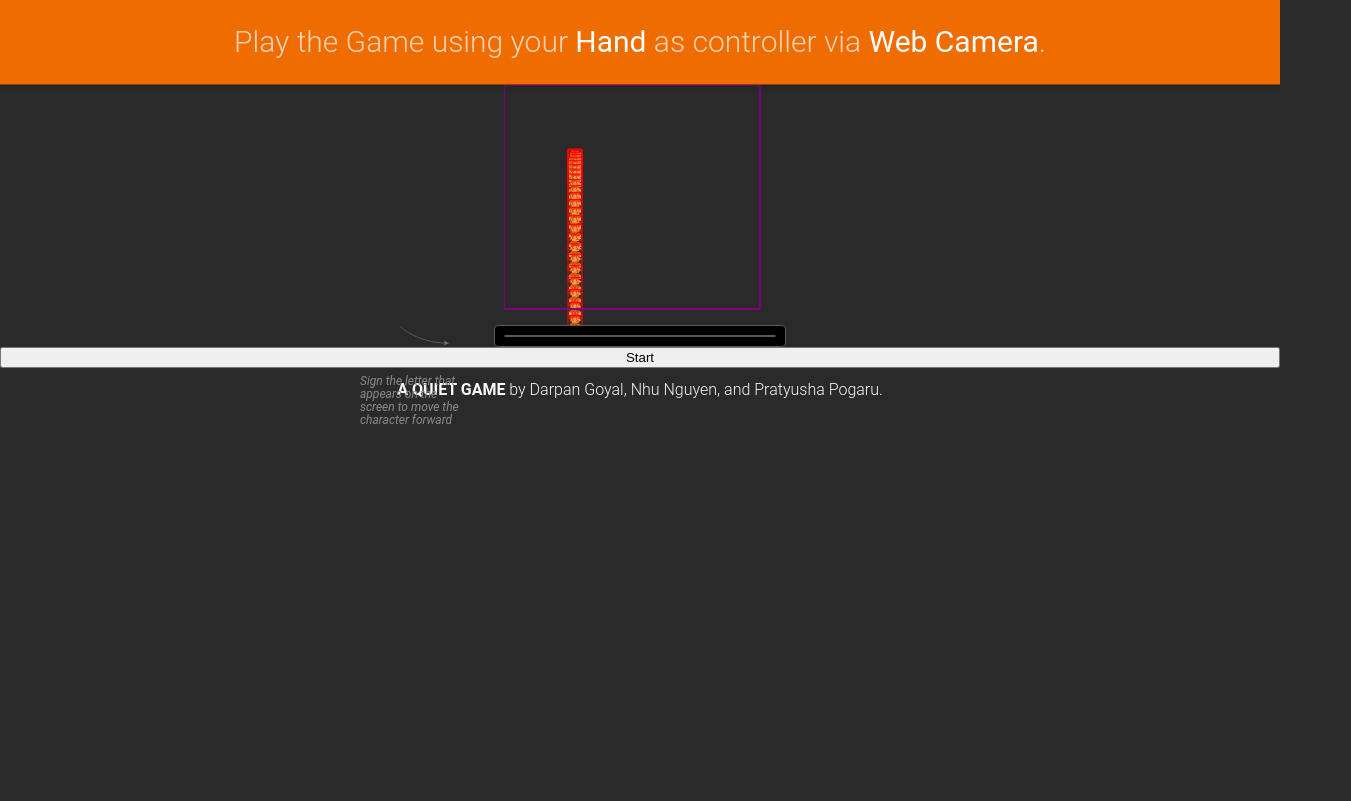
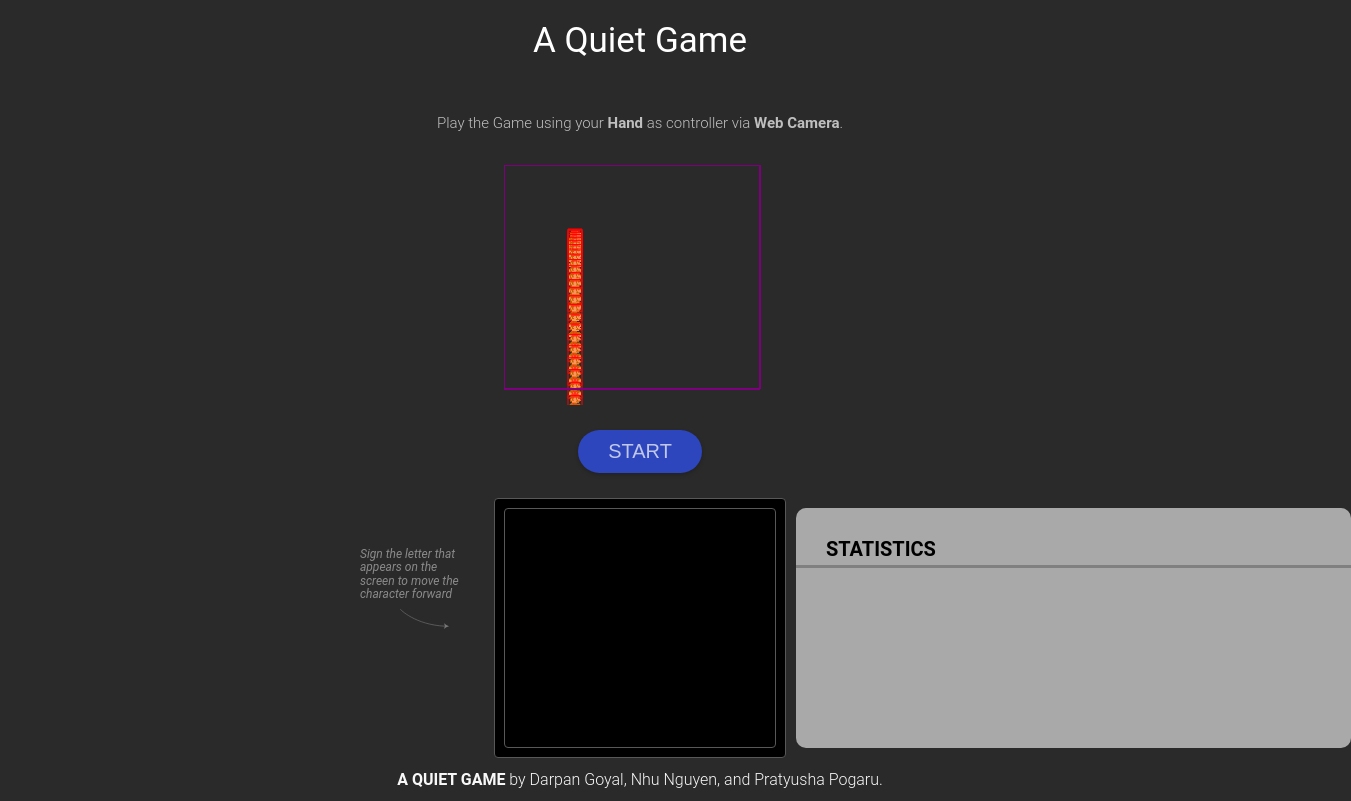
Before and after one commit to nhunguyennp/CS160-quiet-game, a website with bundled scripts: page public/index.html in a window 1280 px wide. Shown: the whole page, 1351 px wide, since content can reach past the window. Built offline with nearby package versions, Linux system fonts and the light colour scheme; no server answers.

Commit message:
added buttons, fixed ui

```diff
--- a/public/index.html
+++ b/public/index.html
@@ -19,8 +19,12 @@
 <body>
 
 	<header>
+    <b>A Quiet Game</b> <br/>
+  </header>
+  <h2>
     Play the Game using your <b>Hand</b> as controller via <b>Web Camera</b>.
-  	</header>
+  </h2>
+
 
   	<div id="no-webcam">
       No webcam found. <br/>
@@ -28,6 +32,8 @@
     </div>
 
    	<canvas id="screen" width="272" height="240"></canvas>
+
+    <button id="start-button" onClick="init()">START</button>
 
    	<div class="panel-row panel-row-top">
       <div class="panel-cell panel-cell-left panel-cell-fill">
@@ -42,18 +48,25 @@
       <div class="panel-cell panel-cell-center">
    	 	<div class="webcam-box-outer">
           <div class="webcam-box-inner">
-			<!-- <video id="video" autoplay playsinline muted width="272" height="240"></video> -->
-              <div id="webcam-container"></div>
+              <div id="webcam-container">
+              </div>
 			   </div>
 		  </div>
     </div>
 
+
         <div class="panel-cell panel-cell-right panel-cell-fill">
-        </div><!-- ./panel-cell -->
+          <div class="panel-cell-inner">
+            <div class="line"></div>
+            <p class="statistics-text">STATISTICS</p>
+            <div id="label-container"></div>
+          </div>
+        </div>
+
     </div>
-    <div id="label-container"></div>
 
-    <button id="start-button" onClick="init()">Start</button>
+
+
 
     <p id="copyright"><b>A QUIET GAME</b> by Darpan Goyal, Nhu Nguyen, and Pratyusha Pogaru.</p>
 
--- a/public/js/main.js
+++ b/public/js/main.js
@@ -9,10 +9,11 @@ import Queue from './Queue.js';
 
 const canvas = document.getElementById('screen');
 const context = canvas.getContext('2d');
+const canPredict = true;
 
 let model, webcam, labelContainer, maxPredictions;
 const webcamElement = document.getElementById('webcam');
-const URL = "https://teachablemachine.withgoogle.com/models/9neG499OG/";
+const URL = "https://teachablemachine.withgoogle.com/models/VSYRicuFy/";
 
 
 // Promize.all to loadBackgroundSprites() and loadLevel()
@@ -37,9 +38,9 @@ Promise.all([
         const input = setupKeyboard(mario);
 
         console.log(queue.printQueue());
-        const inputLetter = setupAlphabetKeyboard(queue, mario);
+        //const inputLetter = setupAlphabetKeyboard(queue, mario);
 
-            inputLetter.listenTo(window);
+            //inputLetter.listenTo(window);
             input.listenTo(window);
 
         const timer = new Timer(1/60);
@@ -53,15 +54,15 @@ Promise.all([
                 }
                 level.comp.draw(context, camera);
         }
-        var video = document.querySelector('#video');
-        if(navigator.mediaDevices.getUserMedia) {
-        navigator.mediaDevices.getUserMedia({ video: true }).then(function(stream) {
-        video.srcObject = stream;
-        })
-        .catch(function (error) {
-            console.log("Webcam went wrong");
-        });
-    }
+    //     var video = document.querySelector('#video');
+    //     if(navigator.mediaDevices.getUserMedia) {
+    //     navigator.mediaDevices.getUserMedia({ video: true }).then(function(stream) {
+    //     video.srcObject = stream;
+    //     })
+    //     .catch(function (error) {
+    //         console.log("Webcam went wrong");
+    //     });
+    // }
         timer.start();
 
         window.init = async function init()
@@ -99,12 +100,23 @@ Promise.all([
 
         window.predict = async function predict()
         {
-            const prediction = await model.predict(webcam.canvas);
-            for (let i = 0; i < maxPredictions; i++)
+            const predictions = await model.predictTopK(webcam.canvas, 4);
+            //console.log(predictions);
+            for (let i = 0; i < 4; i++)
             {
-                const classPrediction = prediction[i].className + ": " + prediction[i].probability.toFixed(2);
+
+                const classPrediction = predictions[i].className + ": " + predictions[i].probability.toFixed(2);
+                if (predictions[0].className == queue.front() && predictions[0].probability.toFixed(2) >= 0.65)
+                {
+                    //console.log(predictions[0].className);
+                    queue.dequeue();
+                    console.log(queue.printQueue());
+                    mario.leap.start();
+                }
+                //const classPrediction = predictions.as1D().argMax();
                 labelContainer.childNodes[i].innerHTML = classPrediction;
-            }
+                //labelContainer.innerHTML = classPrediction;
+             }
         }
 
 });
--- a/public/styles.css
+++ b/public/styles.css
@@ -15,29 +15,82 @@
  * =============================================================================
  */
 
+ /**
+Color Palette
+darkest-blue: #1F265C;
+darker-blue: #2D45BD;
+blue: #3593F3;
+lighter-blue: #65EDF5;
+
+purple: #4A194A;
+red: #9F2A42;
+orange: #E86746;
+yellow: #FEC362;
+lighter-green: #99F15D;
+green: #31AC51;
+darker-green: #1F5E66;
+
+lighter-gray: #82A0B5;
+gray: #455873;
+darker-gray: #272D45;
+ */
+
 html, body {
   background: #2a2a2a;
   font-family: 'Roboto', sans-serif;
   margin: 0;
   padding: 0;
+
 }
 body {
   display: flex;
   flex-direction: column;
 }
 button:focus {
-  outline: 0;
+  background-color: #3593F3;
+}
+
+button {
+  background-color: #2D45BD;
+  color: rgba(255, 255, 255, 0.7);
+  font-size: 20px;
+  font-weight: 400;
+  margin: auto;
+  margin-top: 25px;
+  margin-bottom: 25px;
+  border: 0px;
+  border-radius: 30px;
+  padding-top: 10px;
+  padding-bottom: 10px;
+  padding-left: 30px;
+  padding-right: 30px;
+  box-shadow: 0 2px 4px rgba(0,0,0,0.2);
+
+
+
+}
+.panel-cell #label-container {
+  font-family: 'Roboto', sans-serif;
+  margin-left: 10px;
+  margin-bottom: 20px;
+  color: black;
+  padding: 30px;
+  font-size: 20px;
+  font-weight: 300;
+  left: 30px;
+  line-height: 1.1;
+  margin: 0;
+  padding: 0;
+  text-align: left;
+  top: 75px;
+  position: absolute;
 }
 
 /** Page header. **/
 header {
-  background-color: #ef6c00;
-  border-bottom: solid 1px rgba(0,0,0,0.4);
-  box-shadow: 0 2px 4px rgba(0,0,0,0.2);
   color: rgba(255, 255, 255, 0.7);
-  font-size: 30px;
+  font-size: 35px;
   font-weight: 300;
-  line-height: 1.45em;
   overflow: hidden;
   padding: 20px 0;
   position: relative;
@@ -47,6 +100,19 @@ header {
 header b {
   color: rgba(255, 255, 255, 1);
   font-weight: 400;
+}
+
+h2 {
+  color: rgba(255, 255, 255, 0.7);
+  font-size: 15px;
+  font-weight: 300;
+  line-height: 1.45em;
+  overflow: hidden;
+  padding: 20px 0;
+  position: relative;
+  text-align: center;
+  -webkit-font-smoothing: antialiased;
+  margin-bottom: 10px;
 }
 canvas {
     margin: 0 auto;
@@ -125,8 +191,9 @@ canvas {
   display: flex;
   flex-direction: row;
 }
+
 .panel-cell {
-  align-items: center;
+  align-items: flex-start;
   display: flex;
   flex-direction: column;
   flex-grow: 0;
@@ -136,6 +203,12 @@ canvas {
 .panel-cell-fill {
   flex-grow: 1;
 }
+
+.panel-cell .panel-cell-fill-half {
+
+  flex-grow: 0.6;
+}
+
 .panel-cell p {
   color: #8b8b8b;
   font-size: 10px;
@@ -195,6 +268,7 @@ canvas {
 .webcam-box-inner {
   border: 1px solid #585858;
   border-radius: 4px;
+  height: 240px;
   box-sizing: border-box;
   display: flex;
   justify-content: center;
@@ -274,6 +348,45 @@ canvas {
   text-align: left;
   top: 50px;
   position: absolute;
+}
+.panel-cell-right
+{
+
+}
+
+.line {
+  width: 557px;
+  height: 47px;
+  top: 10px;
+  border-bottom: 3px solid #808080;
+  position: absolute;
+}
+.panel-cell .panel-cell-inner {
+  background-color: #A9A9A9;
+  height: 240px;
+  border-radius: 10px;
+  box-sizing: border-box;
+  display: flex;
+  justify-content: center;
+  overflow: hidden;
+  margin: auto 10px;
+  width: 555px;
+  position: absolute;
+}
+.panel-cell .statistics-text
+{
+  color: black;
+  font-size: 20px;
+  font-weight: 600;
+  font-style: bold;
+  left: 30px;
+  line-height: 1.1;
+  margin: 0;
+  padding: 0;
+  text-align: left;
+  top: 30px;
+  position: absolute;
+
 }
 .panel-row-top .panel-cell-left {
   background: url("./pointer.svg");
```
